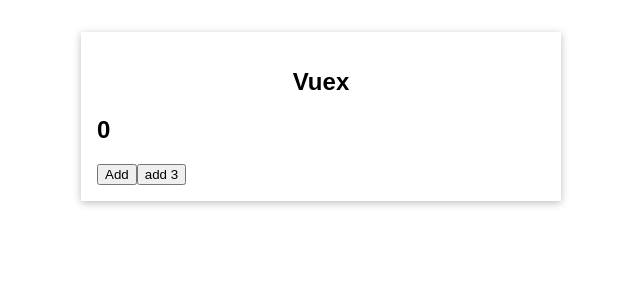
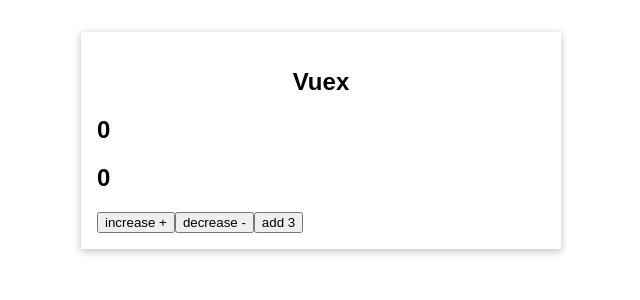
Before and after one commit to ahjam-taoufik/cl-vue-vuex1, a Vue app: page / in a window 1280 px wide. Shown: the top 300 px of the page, without its empty margins (319-959 px from the left). Built offline with nearby package versions, Linux system fonts and the light colour scheme.

Commit message:
add getters

```diff
--- a/src/App.vue
+++ b/src/App.vue
@@ -1,7 +1,8 @@
 <template>
   <base-container title="Vuex">
     <base-counter></base-counter>
-    <button @click="increase">Add</button>
+    <button @click="increase">increase +</button>
+    <button @click="decrease">decrease -</button>
     <base-button></base-button>
   </base-container>
 </template>
@@ -19,7 +20,10 @@
   methods:{
     increase(){
       this.$store.commit('increment')
-    }
+    },
+    decrease(){
+      this.$store.commit('decrease')
+    },
   }
 };
 </script>
--- a/src/components/BaseCounter.vue
+++ b/src/components/BaseCounter.vue
@@ -1,6 +1,7 @@
 <template>
   <div>
     <h2>{{ counter }}</h2>
+    <h2>{{ counterInterval }}</h2>
   </div>
 </template>
 
@@ -8,7 +9,10 @@
 export default {
   computed: {
     counter() {
-      return this.$store.state.counter;
+      return this.$store.getters.getCounter
+    },
+    counterInterval() {
+      return this.$store.getters.getCounterInterval
     },
   },
 };
--- a/src/main.js
+++ b/src/main.js
@@ -1,26 +1,43 @@
 import { createApp } from 'vue';
-import {createStore}from 'vuex'
+import { createStore } from 'vuex';
 import App from './App.vue';
 
-const store= createStore({
-    state(){
-        return{
-          counter: 0
-        }
+const store = createStore({
+  state() {
+    return {
+      counter: 0,
+      maxValue: 50,
+      minValue: 0,
+    };
+  },
+  mutations: {
+    increment(state) {
+      state.counter++;
     },
-    mutations:{
-      increment(state){
-        state.counter++
-      },
+    decrease(state) {
+      state.counter--;
+    },
 
-      incrementNmb(state,nmb=1){
-        state.counter += nmb
+    incrementNmb(state, nmb = 1) {
+      state.counter += nmb;
+    },
+  },
+  getters: {
+    getCounter(state) {
+      return state.counter;
+    },
+    getCounterInterval(state, getters) {
+      if (state.counter < state.minValue) {
+        return state.minValue;
+      } else if (state.counter > state.maxValue) {
+        return state.maxValue;
       }
-
-    }
-})
+      return getters.getCounter;
+    },
+  },
+});
 
 const app = createApp(App);
-app.use(store)
+app.use(store);
 
 app.mount('#app');
```
